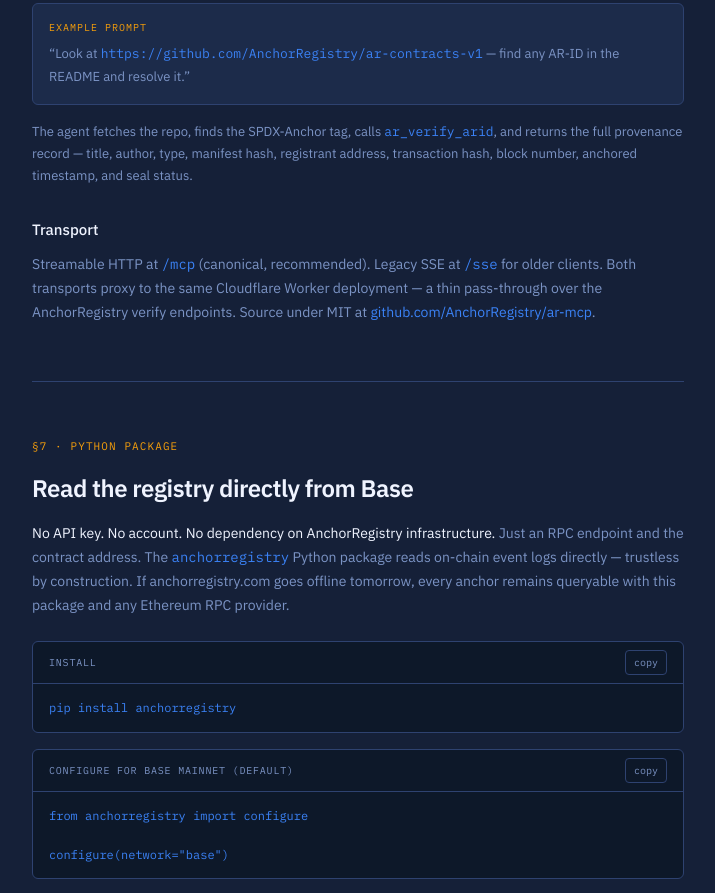
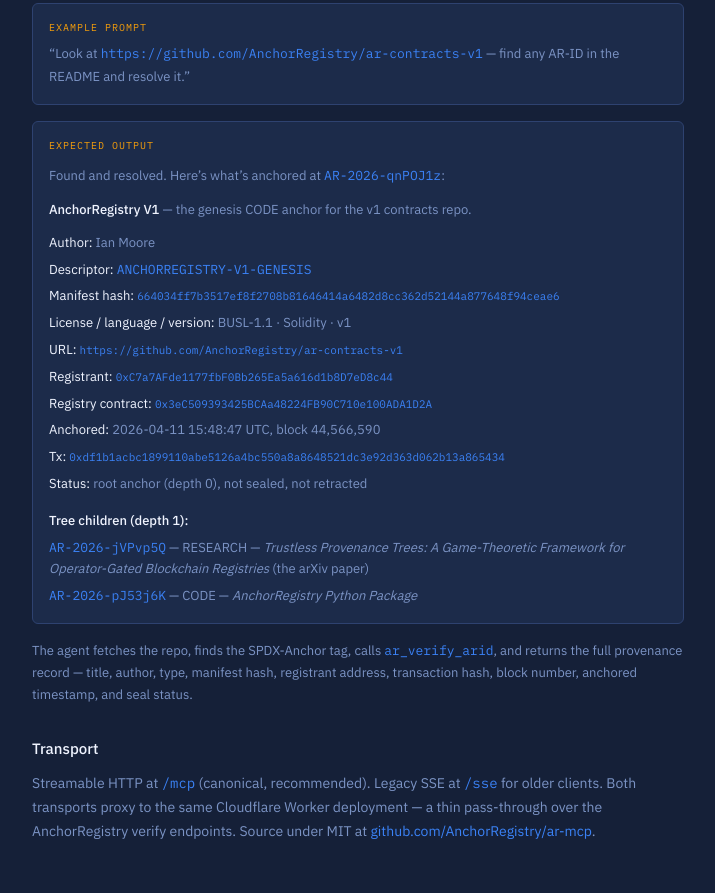
Before and after one commit to AnchorRegistry/ar-ui, a Next.js app: page /developers in a window 1280 px wide. Shown: the part 6240-7133 px from the top of the page, without its empty margins (404-1119 px from the left). Built offline with nearby package versions, Linux system fonts and the light colour scheme.

Commit message:
fix: add expected output to mcp prompt

```diff
--- a/app/developers/page.tsx
+++ b/app/developers/page.tsx
@@ -478,6 +478,85 @@
                   {' '}— find any AR-ID in the README and resolve it.&rdquo;
                 </p>
               </div>
+
+              <div className="mt-4 rounded-md border border-[#2E4270] bg-surface px-4 py-4">
+                <div className="mb-3 font-mono text-[10px] uppercase tracking-[0.1em] text-gold">
+                  Expected output
+                </div>
+                <p className="mb-3 text-[13px] leading-[1.7] text-muted-slate">
+                  Found and resolved. Here&rsquo;s what&rsquo;s anchored at{' '}
+                  <span className="font-mono text-electric-blue">AR-2026-qnPOJ1z</span>:
+                </p>
+                <p className="mb-3 text-[13px] leading-[1.7]">
+                  <span className="font-medium text-off-white">AnchorRegistry V1</span>{' '}
+                  <span className="text-muted-slate">— the genesis CODE anchor for the v1 contracts repo.</span>
+                </p>
+                <ul className="mb-4 space-y-1.5 text-[13px] leading-[1.6] text-muted-slate">
+                  <li>
+                    <span className="text-off-white">Author:</span> Ian Moore
+                  </li>
+                  <li>
+                    <span className="text-off-white">Descriptor:</span>{' '}
+                    <span className="font-mono text-electric-blue">ANCHORREGISTRY-V1-GENESIS</span>
+                  </li>
+                  <li>
+                    <span className="text-off-white">Manifest hash:</span>{' '}
+                    <span className="font-mono text-[11px] text-electric-blue break-all">
+                      664034ff7b3517ef8f2708b81646414a6482d8cc362d52144a877648f94ceae6
+                    </span>
+                  </li>
+                  <li>
+                    <span className="text-off-white">License / language / version:</span>{' '}
+                    BUSL-1.1 · Solidity · v1
+                  </li>
+                  <li>
+                    <span className="text-off-white">URL:</span>{' '}
+                    <span className="font-mono text-[11px] text-electric-blue break-all">
+                      https://github.com/AnchorRegistry/ar-contracts-v1
+                    </span>
+                  </li>
+                  <li>
+                    <span className="text-off-white">Registrant:</span>{' '}
+                    <span className="font-mono text-[11px] text-electric-blue break-all">
+                      0xC7a7AFde1177fbF0Bb265Ea5a616d1b8D7eD8c44
+                    </span>
+                  </li>
+                  <li>
+                    <span className="text-off-white">Registry contract:</span>{' '}
+                    <span className="font-mono text-[11px] text-electric-blue break-all">
+                      0x3eC509393425BCAa48224FB90C710e100ADA1D2A
+                    </span>
+                  </li>
+                  <li>
+                    <span className="text-off-white">Anchored:</span> 2026-04-11 15:48:47 UTC, block 44,566,590
+                  </li>
+                  <li>
+                    <span className="text-off-white">Tx:</span>{' '}
+                    <span className="font-mono text-[11px] text-electric-blue break-all">
+                      0xdf1b1acbc1899110abe5126a4bc550a8a8648521dc3e92d363d062b13a865434
+                    </span>
+                  </li>
+                  <li>
+                    <span className="text-off-white">Status:</span> root anchor (depth 0), not sealed, not retracted
+                  </li>
+                </ul>
+                <p className="mb-2 text-[13px] font-medium text-off-white">
+                  Tree children (depth 1):
+                </p>
+                <ul className="space-y-1.5 text-[13px] leading-[1.6] text-muted-slate">
+                  <li>
+                    <span className="font-mono text-electric-blue">AR-2026-jVPvp5Q</span>{' '}
+                    — RESEARCH —{' '}
+                    <span className="italic">Trustless Provenance Trees: A Game-Theoretic Framework for Operator-Gated Blockchain Registries</span>{' '}
+                    (the arXiv paper)
+                  </li>
+                  <li>
+                    <span className="font-mono text-electric-blue">AR-2026-pJ53j6K</span>{' '}
+                    — CODE —{' '}
+                    <span className="italic">AnchorRegistry Python Package</span>
+                  </li>
+                </ul>
+              </div>
               <p className="mt-4 text-[13px] leading-[1.7] text-muted-slate">
                 The agent fetches the repo, finds the SPDX-Anchor tag, calls{' '}
                 <span className="font-mono text-electric-blue">ar_verify_arid</span>, and
```
